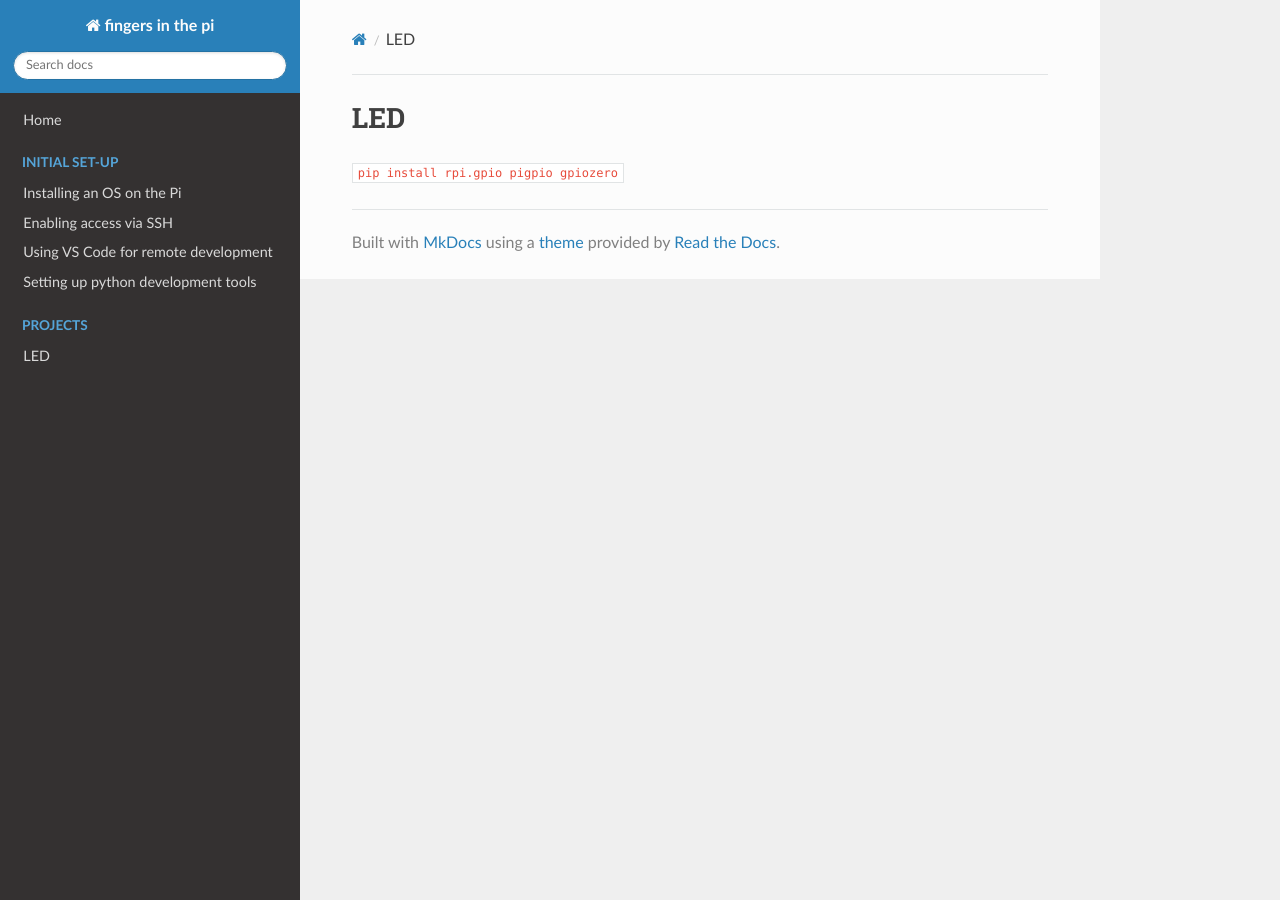
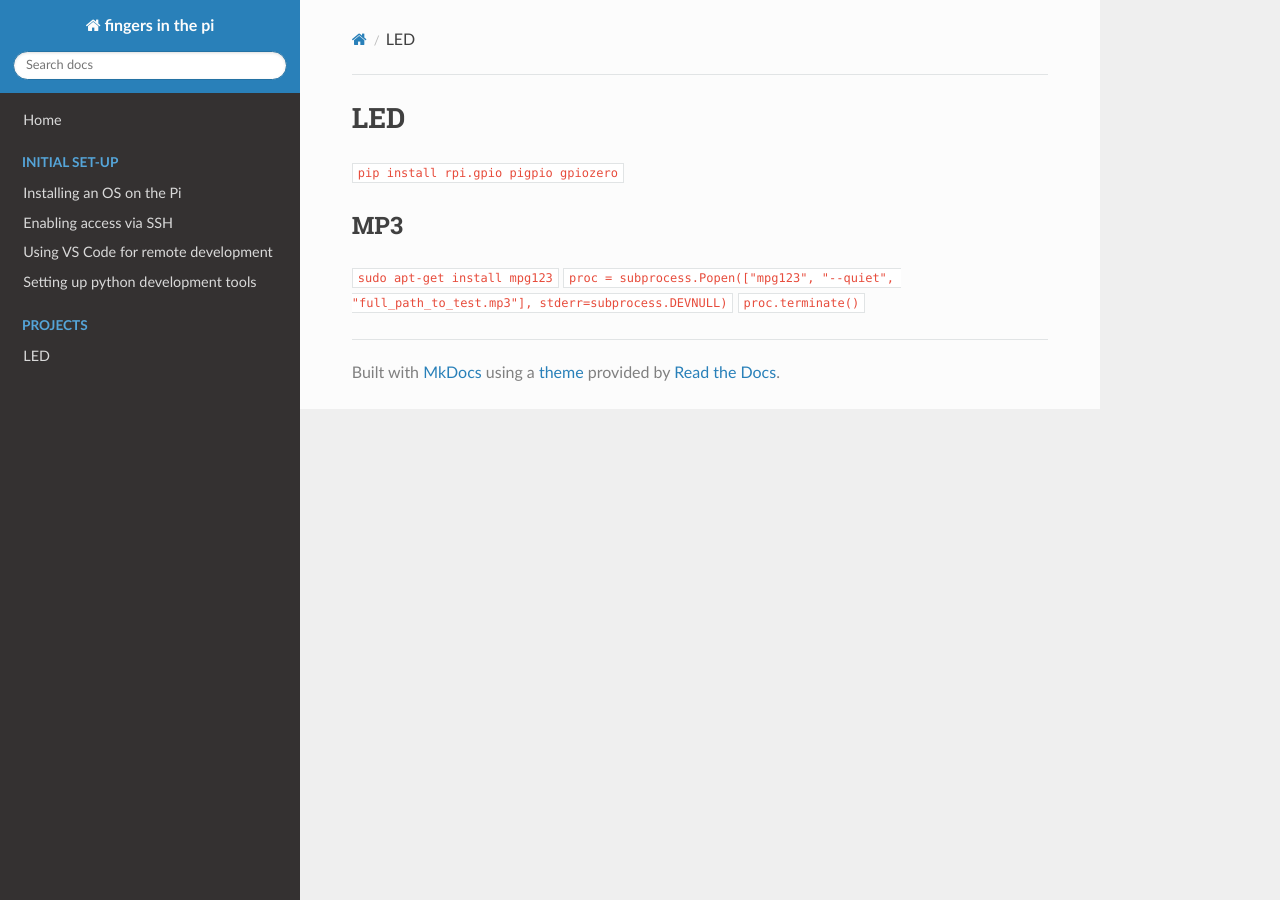
Before and after one commit to drkaizeng/fingers_in_the_pi, an MkDocs documentation site: the page built from docs/projects/led.md, in a window 1280 px wide. Built offline with MkDocs 1.6.1, drawn with Linux system fonts in a browser that asks for light colours; nearby versions of some CDN libraries.

Commit message:
Update homepage.jpg

```diff
--- a/docs/projects/led.md
+++ b/docs/projects/led.md
@@ -1,3 +1,9 @@
 
 # LED
 `pip install rpi.gpio pigpio gpiozero`
+
+
+## MP3
+`sudo apt-get install mpg123`
+`proc = subprocess.Popen(["mpg123", "--quiet", "full_path_to_test.mp3"], stderr=subprocess.DEVNULL)`
+`proc.terminate()`
```
Also changed, not shown: docs/homepage.jpg.
